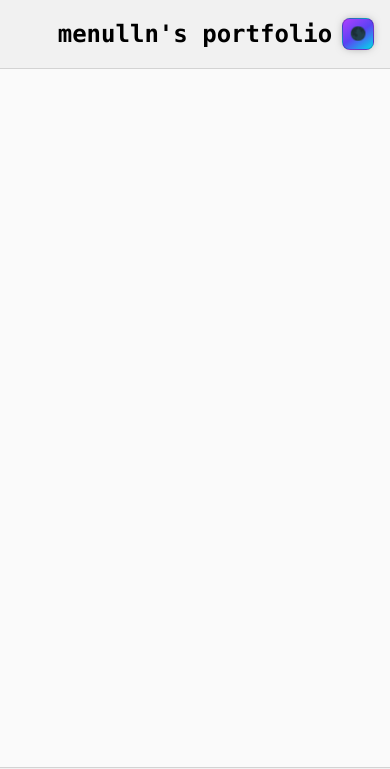
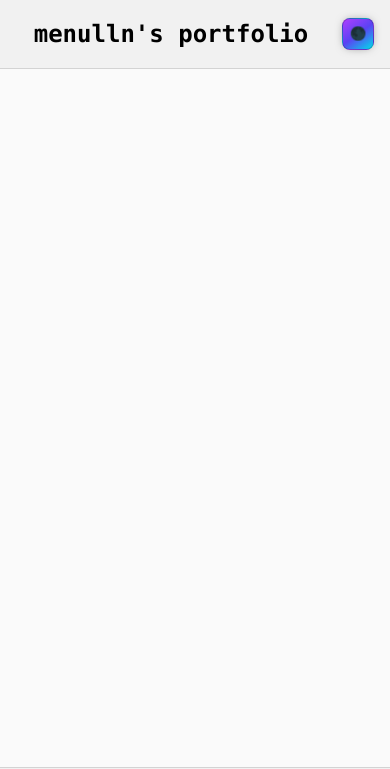
Before and after one commit to menulln/first-portfolio, a plain HTML site: page index.html in a window 390 px wide. Shown: the top 769 px of the page. Drawn offline with Linux system fonts and the light colour scheme.

Commit message:
Fix header title centering on mobile

```diff
--- a/css/style.css
+++ b/css/style.css
@@ -19,7 +19,7 @@ header {
 
 header > h2 {
     margin-left: auto;
-    margin-right: -3rem;
+    /*margin-right: -3rem;*/
     font-size: 1.5rem;
 }
 
```
